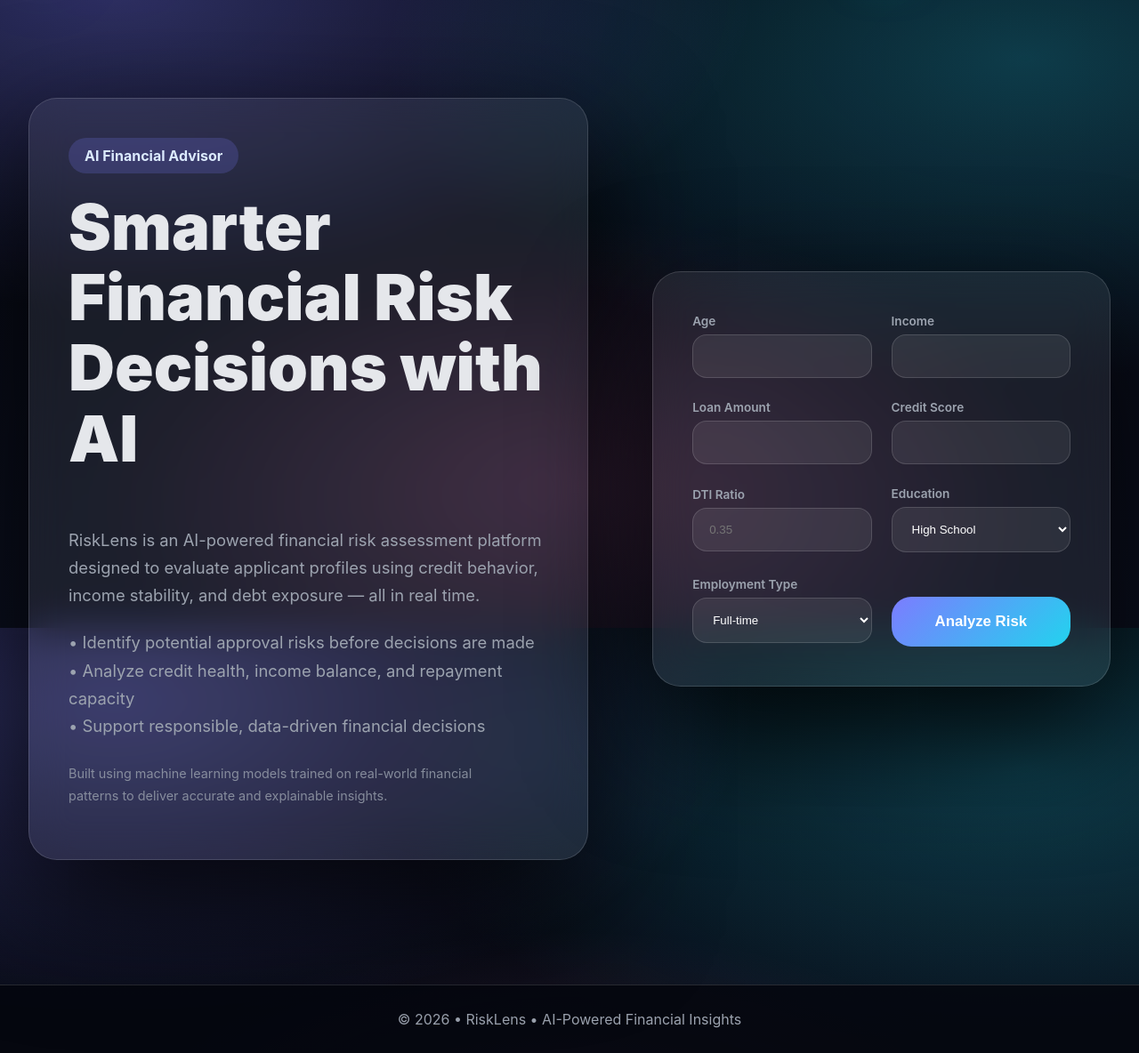
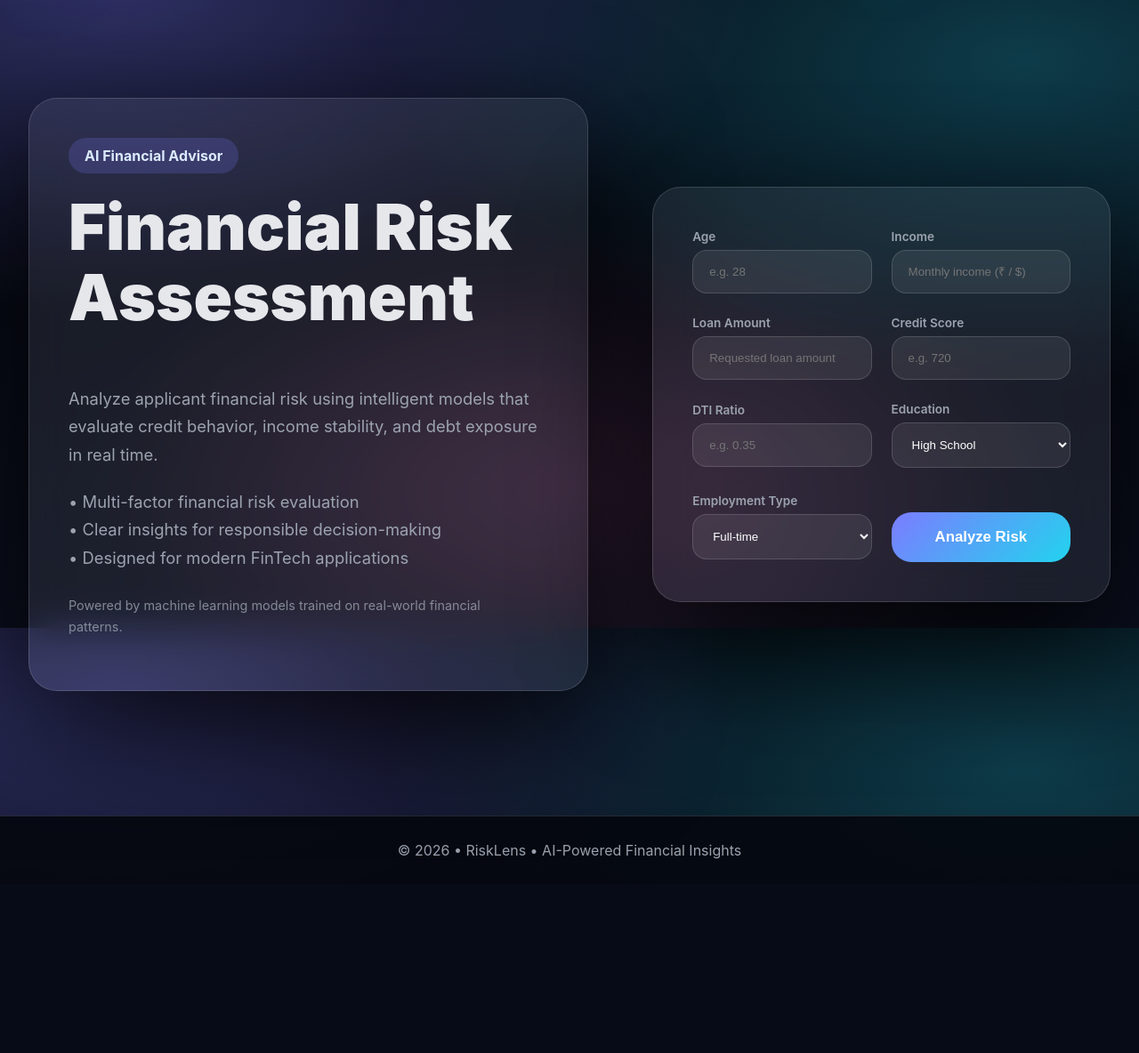
Before and after one commit to Haril2766/Loan-Default-ML, a Flask app: page / in a window 1280 px wide. Shown: the part 94-1278 px from the top of the page at 89% size. After the commit the page ends 1060 px from the top, so only its background shows below. Run offline with Flask 3, Linux system fonts and the light colour scheme.

Commit message:
Update index.html

```diff
--- a/templates/index.html
+++ b/templates/index.html
@@ -11,25 +11,23 @@
         <div class="pill">AI Financial Advisor</div>
 
         <h1 class="heroTitle">
-          Smarter Financial Risk<br>
-          Decisions with AI
+          Financial Risk<br>
+          Assessment
         </h1>
 
         <p class="heroText">
-          RiskLens is an AI-powered financial risk assessment platform designed
-          to evaluate applicant profiles using credit behavior, income stability,
-          and debt exposure — all in real time.
+          Analyze applicant financial risk using intelligent models that evaluate
+          credit behavior, income stability, and debt exposure in real time.
         </p>
 
         <p class="heroText" style="margin-top:22px;">
-          • Identify potential approval risks before decisions are made<br>
-          • Analyze credit health, income balance, and repayment capacity<br>
-          • Support responsible, data-driven financial decisions
+          • Multi-factor financial risk evaluation<br>
+          • Clear insights for responsible decision-making<br>
+          • Designed for modern FinTech applications
         </p>
 
         <p class="heroText" style="margin-top:26px; font-size:.9rem; opacity:.8;">
-          Built using machine learning models trained on real-world financial patterns
-          to deliver accurate and explainable insights.
+          Powered by machine learning models trained on real-world financial patterns.
         </p>
       </div>
 
@@ -39,31 +37,57 @@
 
           <div class="row" style="grid-template-columns:1fr 1fr; gap:22px;">
 
+            <!-- Age -->
             <div>
               <label class="form-label">Age</label>
-              <input class="form-control" name="Age" required>
+              <input
+                class="form-control"
+                name="Age"
+                placeholder="e.g. 28"
+                required>
             </div>
 
+            <!-- Income -->
             <div>
               <label class="form-label">Income</label>
-              <input class="form-control" name="Income" required>
+              <input
+                class="form-control"
+                name="Income"
+                placeholder="Monthly income (₹ / $)"
+                required>
             </div>
 
+            <!-- Loan Amount -->
             <div>
               <label class="form-label">Loan Amount</label>
-              <input class="form-control" name="LoanAmount" required>
+              <input
+                class="form-control"
+                name="LoanAmount"
+                placeholder="Requested loan amount"
+                required>
             </div>
 
+            <!-- Credit Score -->
             <div>
               <label class="form-label">Credit Score</label>
-              <input class="form-control" name="CreditScore" required>
+              <input
+                class="form-control"
+                name="CreditScore"
+                placeholder="e.g. 720"
+                required>
             </div>
 
+            <!-- DTI -->
             <div>
               <label class="form-label">DTI Ratio</label>
-              <input class="form-control" name="DTIRatio" placeholder="0.35" required>
+              <input
+                class="form-control"
+                name="DTIRatio"
+                placeholder="e.g. 0.35"
+                required>
             </div>
 
+            <!-- Education -->
             <div>
               <label class="form-label">Education</label>
               <select class="form-select" name="Education" required>
@@ -73,6 +97,7 @@
               </select>
             </div>
 
+            <!-- Employment -->
             <div>
               <label class="form-label">Employment Type</label>
               <select class="form-select" name="EmploymentType" required>
@@ -82,8 +107,11 @@
               </select>
             </div>
 
+            <!-- Button -->
             <div style="display:flex; align-items:flex-end;">
-              <button class="btnGlow" style="width:100%;">Analyze Risk</button>
+              <button class="btnGlow" style="width:100%;">
+                Analyze Risk
+              </button>
             </div>
 
           </div>
```
